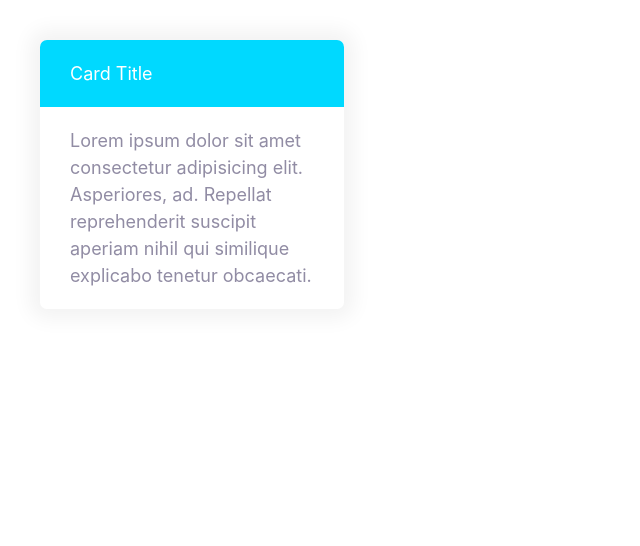
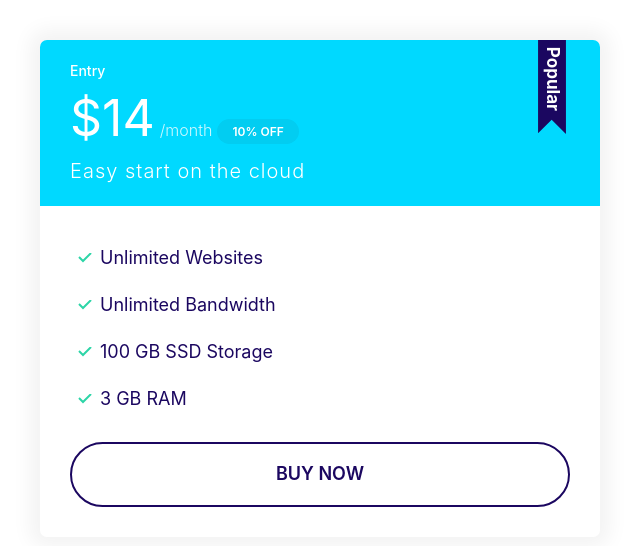
Before and after one commit to kumailalidev/Moshify, a plain HTML site: page index.html in a window 1280 px wide. Shown: the whole page, without its empty margins (0-640 px from the left). Drawn offline with Linux system fonts and the light colour scheme.

Commit message:
Build the plans component.

```diff
--- a/css/styles.css
+++ b/css/styles.css
@@ -133,6 +133,7 @@ a {
 
 .badge--small {
   font-size: 1.6rem;
+  padding: 0.5rem 1.5rem;
 }
 
 /* media query for badge component */
@@ -336,3 +337,66 @@ a {
   ); /* will cause overflow, because card__header will grow if we apply background color */
   color: #fff;
 }
+
+/* rule for a secondary badge WITH a secondary card as a parent element */
+.card--secondary .badge--secondary {
+  background-color: #02cdf1;
+}
+
+/* Plans */
+.plan__name {
+  color: #fff;
+  margin: 0;
+  font-weight: 500;
+  font-size: 2.4rem;
+}
+
+.plan__price {
+  font-size: 6rem;
+}
+
+.plan__billing-cycle {
+  font-size: 2.4rem;
+  font-weight: 300;
+  opacity: 0.8;
+}
+
+.plan__description {
+  font-size: 2rem;
+  font-weight: 300;
+  letter-spacing: 1px;
+  display: block; /* span is an in-line element, description should be on new line. */
+}
+
+.plan .list__item {
+  margin-bottom: 2rem;
+}
+
+/* if we have element with a class plan--popular apply the following styles to element with class card__header (element with class card__header is child element) */
+.plan--popular .card__header {
+  position: relative;
+}
+
+.plan--popular .card__header::before {
+  content: url("../images/popular.svg");
+  width: 40px;
+  display: inline-block; /* header is an inline element, width property wont work unless we set it is to inline-block*/
+  position: absolute; /* now we can make parent or container a relatively position element (i.e. element with .card__header)*/
+  top: -6px;
+  right: 5%;
+}
+
+/* media query for card component */
+@media screen and (min-width: 1024px) {
+  .plan__name {
+    font-size: 1.4rem;
+  }
+
+  .plan__price {
+    font-size: 5rem;
+  }
+
+  .plan__billing-cycle {
+    font-size: 1.6rem;
+  }
+}
--- a/index.html
+++ b/index.html
@@ -17,14 +17,27 @@
     <link rel="stylesheet" href="css/styles.css" />
   </head>
   <body>
-    <div style="width: 30%; padding: 4rem">
-      <div class="card card--secondary">
-        <!-- __ is used to name is because header and div elements are inside the block (i.e div element of class card). They cannot exist in isolation -->
-        <header class="card__header">Card Title</header>
-        <div class="card__body">
-          Lorem ipsum dolor sit amet consectetur adipisicing elit. Asperiores,
-          ad. Repellat reprehenderit suscipit aperiam nihil qui similique
-          explicabo tenetur obcaecati.
+    <div style="width: 50%; padding: 4rem">
+      <!-- plan--popular class is added to add popular image dynamically using before pseudo element selector -->
+      <div class="plan plan--popular">
+        <div class="card card--secondary">
+          <!-- __ is used to name is because header and div elements are inside the block (i.e div element of class card). They cannot exist in isolation -->
+          <header class="card__header">
+            <h3 class="plan__name">Entry</h3>
+            <span class="plan__price">$14</span>
+            <span class="plan__billing-cycle">/month</span>
+            <span class="badge badge--secondary badge--small">10% OFF</span>
+            <span class="plan__description">Easy start on the cloud</span>
+          </header>
+          <div class="card__body">
+            <ul class="list list--tick">
+              <li class="list__item">Unlimited Websites</li>
+              <li class="list__item">Unlimited Bandwidth</li>
+              <li class="list__item">100 GB SSD Storage</li>
+              <li class="list__item">3 GB RAM</li>
+            </ul>
+            <button class="btn btn--outline btn--block">Buy Now</button>
+          </div>
         </div>
       </div>
     </div>
```
Also changed, not shown: images/popular.svg (added).
